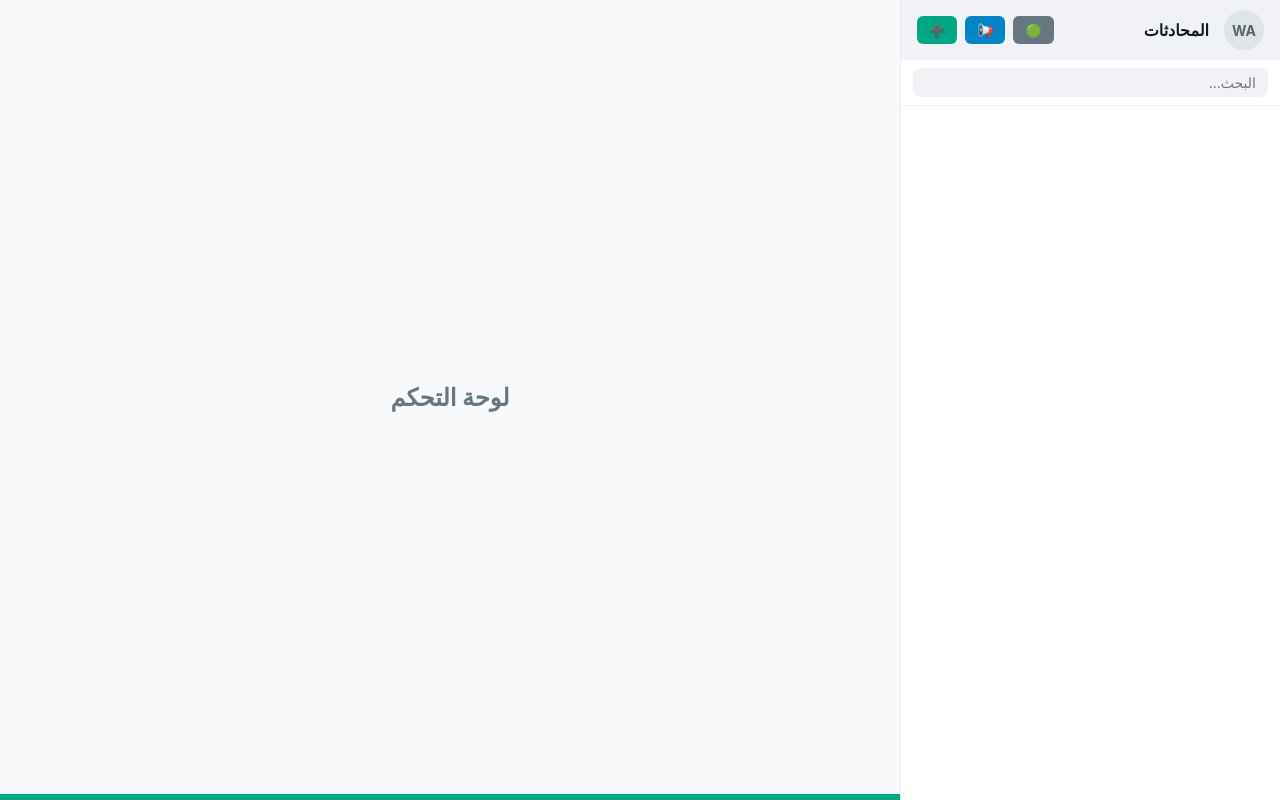
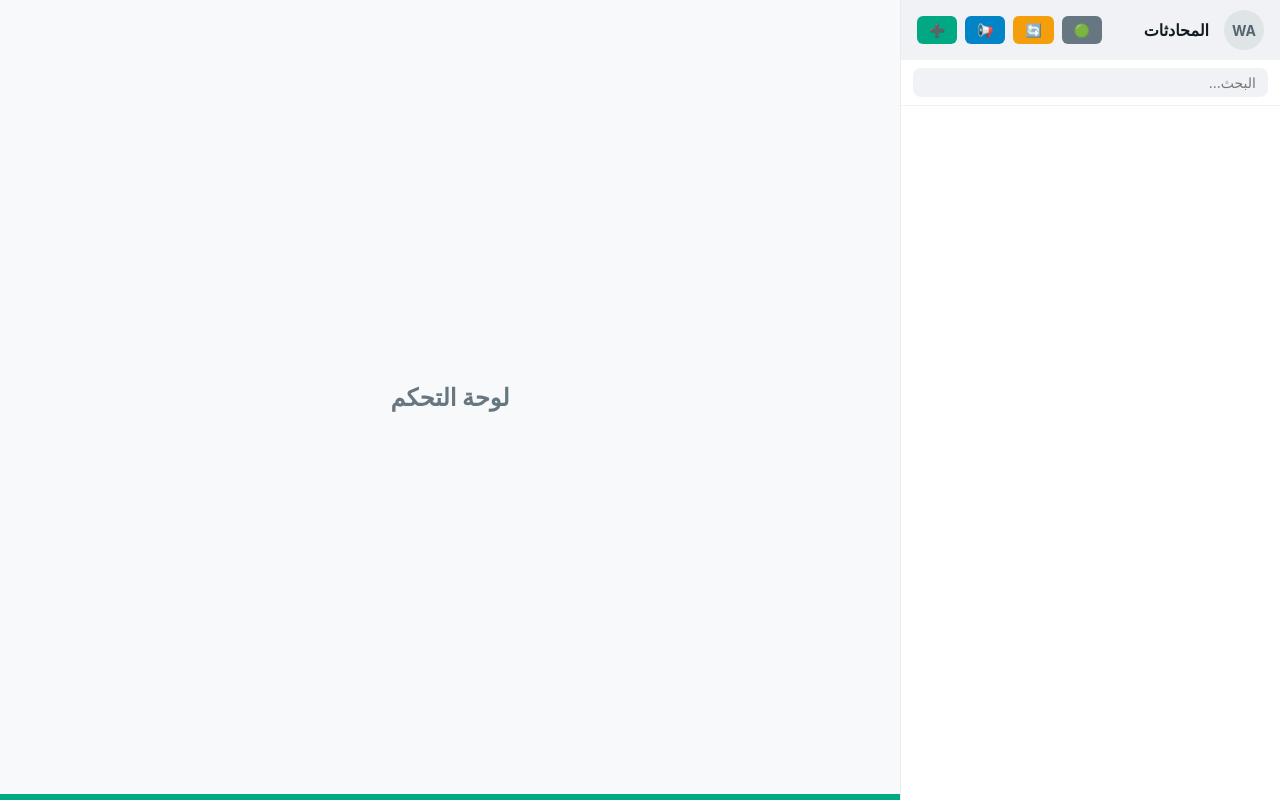
Before and after one commit to zqzqhesam10-netizen/wa-web-panel, a Flask app: page / in a window 1280 px wide. Run offline with Flask 3, Linux system fonts and the light colour scheme; data that the repository does not hold is empty; some libraries are stand-ins or nearby versions.

Commit message:
Update chat.html

```diff
--- a/templates/chat.html
+++ b/templates/chat.html
@@ -87,6 +87,7 @@
             </div>
             <div class="header-actions">
                 <button class="text-btn status-btn" onclick="checkStatus()">🟢</button>
+                <button class="text-btn" style="background-color: #f59e0b;" onclick="forceCheck()">🔄</button>
                 <button class="text-btn broadcast" onclick="openBroadcastModal()">📢</button>
                 <button class="text-btn new-chat" onclick="openNewChatModal()">➕</button>
             </div>
```
